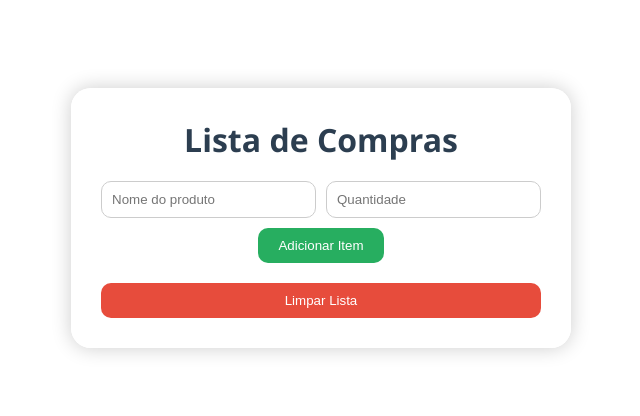
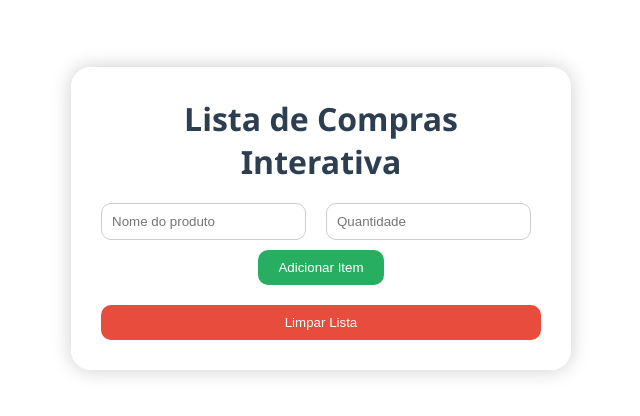
Before and after one commit to vitoriagabriela2512/ListaDeCompras2, a plain HTML site: page index.html in a window 1280 px wide. Shown: the part 182-598 px from the top of the page, without its empty margins (319-959 px from the left). Drawn offline with Linux system fonts and the light colour scheme.

Commit message:
Add files via upload

```diff
--- a/Lista.js
+++ b/Lista.js
@@ -27,4 +27,5 @@ form.addEventListener("submit", function (e) {
 
 btnLimpar.addEventListener('click', function () {
   lista.innerHTML = '';
+  console.log("teste");
 });
--- a/index.html
+++ b/index.html
@@ -8,14 +8,16 @@
 </head>
 <body>
   <div class="container">
-    <h1>Lista de Compras</h1>
+    <h1>Lista de Compras Interativa</h1>
     <form id="form-lista">
-      <input type="text" id="produto" placeholder="Nome do produto" />
-      <input type="number" id="quantidade" placeholder="Quantidade" min="1" />
+      <input type="text" id="produto" placeholder="Nome do produto" /><br>
+      <input type="number" id="quantidade" placeholder="Quantidade" min="1" /><br>
       <button type="submit">Adicionar Item</button>
     </form>
+<section>
+    <ul id="lista-itens"></ul>
+</section>
 
-    <ul id="lista-itens"></ul>
 
     <button id="limpar-lista">Limpar Lista</button>
   </div>
```
